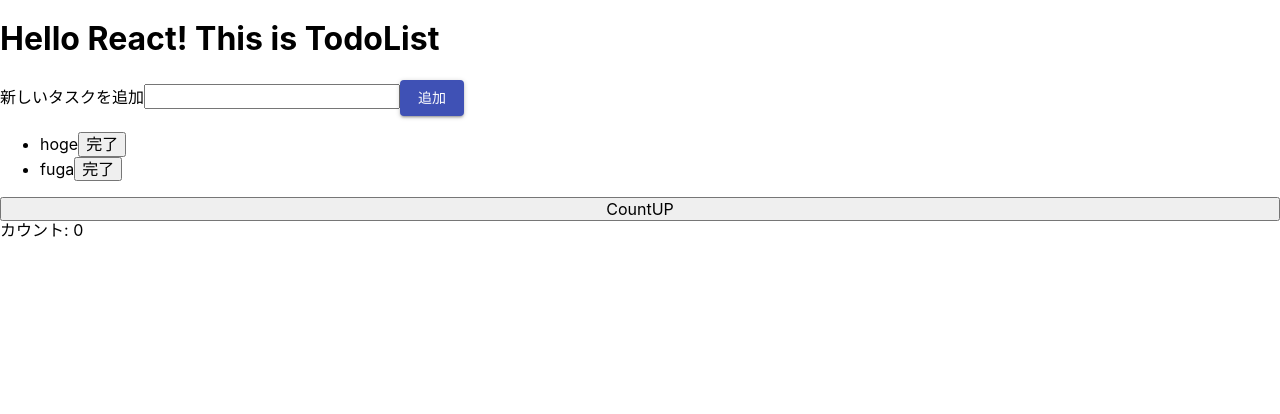
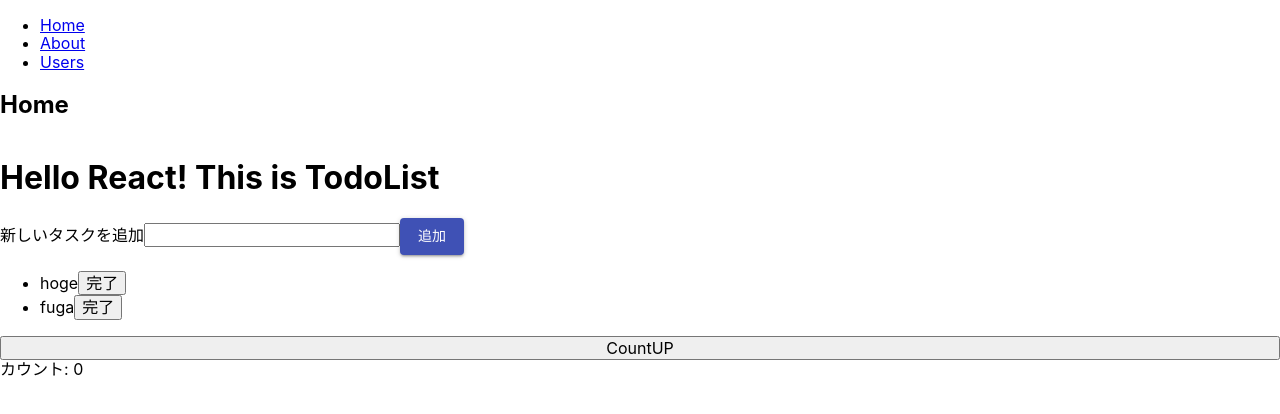
Before and after one commit to yohira0616/react-sandbox, a React (Create React App) app: page / in a window 1280 px wide. Shown: the top 414 px of the page. Built offline with nearby package versions, Linux system fonts and the light colour scheme.

Commit message:
router rename

```diff
--- a/src/index.tsx
+++ b/src/index.tsx
@@ -6,10 +6,12 @@ import * as serviceWorker from "./serviceWorker";
 import "normalize.css";
 import store from "./stores/CounterStore";
 import { Provider } from "react-redux";
+import AppRouter from "./AppRouter";
 
 
 const render = () => ReactDOM.render(
   <Provider store={store}>
+    <AppRouter/>
     <TodoList/>
   </Provider>
   , document.getElementById("root"));
```
Also changed, not shown: src/AppRouter.tsx (renamed from src/router.tsx).
